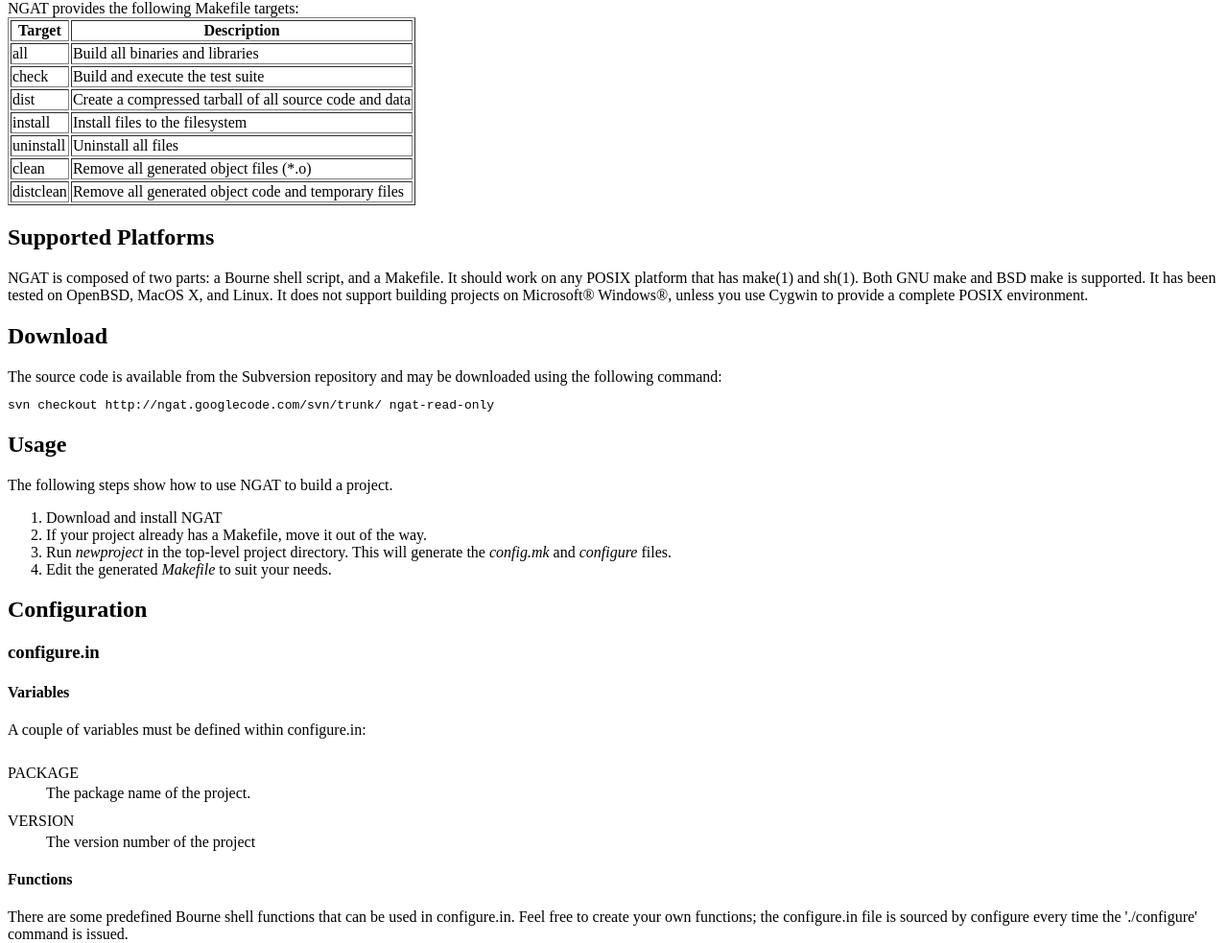
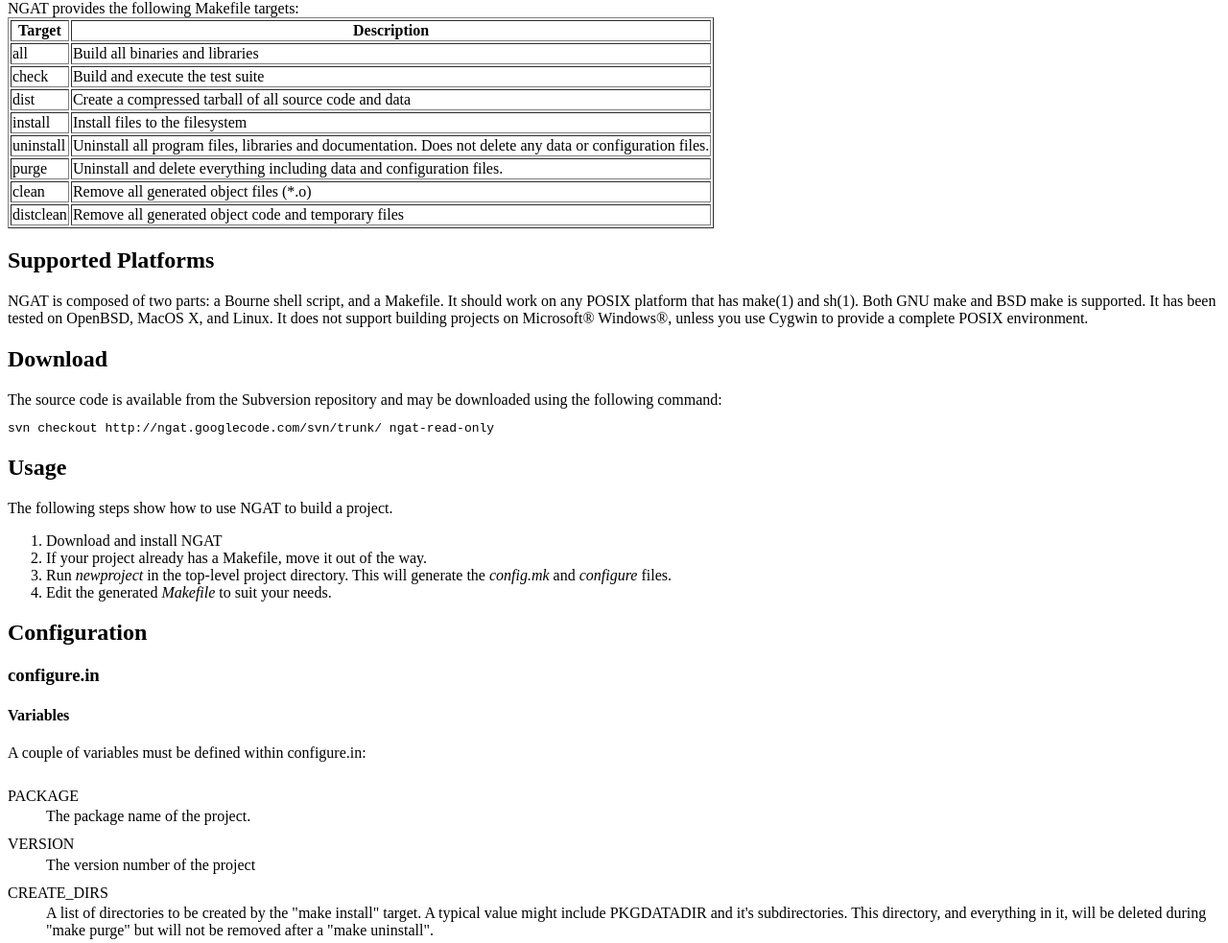
Before and after one commit to mheily/ngat, a plain HTML site: page index.html in a window 1280 px wide. Shown: the part 254-1237 px from the top of the page at 96% size. Drawn offline with Linux system fonts and the light colour scheme.

Commit message:
New target "purge". New variable "CREATE_DIRS" New variables "LOCALSTATEDIR" and "PKGLOCALSTATEDIR" config.mk now includes the results of symbol and header tests (e.g. HAVE_ASPRINTF=1) define_str() now sets the cf_ variable when the default is used. This allowed the PKG_ prefixed variables to inherit default values.

```diff
--- a/index.html
+++ b/index.html
@@ -26,7 +26,8 @@
 <tr><td>check<td>Build and execute the test suite</tr>
 <tr><td>dist<td>Create a compressed tarball of all source code and data</tr>
 <tr><td>install<td>Install files to the filesystem</tr>
-<tr><td>uninstall<td>Uninstall all files</tr>
+<tr><td>uninstall<td>Uninstall all program files, libraries and documentation. Does not delete any data or configuration files.</tr>
+<tr><td>purge<td>Uninstall and delete everything including data and configuration files.</tr>
 <tr><td>clean<td>Remove all generated object files (*.o)</tr>
 <tr><td>distclean<td>Remove all generated object code and temporary files</tr>
 </table>
@@ -67,6 +68,9 @@
 
 <dt>VERSION</dt>
 <dd>The version number of the project</dd>
+
+<dt>CREATE_DIRS</dt>
+<dd>A list of directories to be created by the "make install" target. A typical value might include PKGDATADIR and it's subdirectories. This directory, and everything in it, will be deleted during "make purge" but will not be removed after a "make uninstall".</dd>
 
 <h4>Functions</h4>
 
```
Also changed, not shown: 3 other files.
